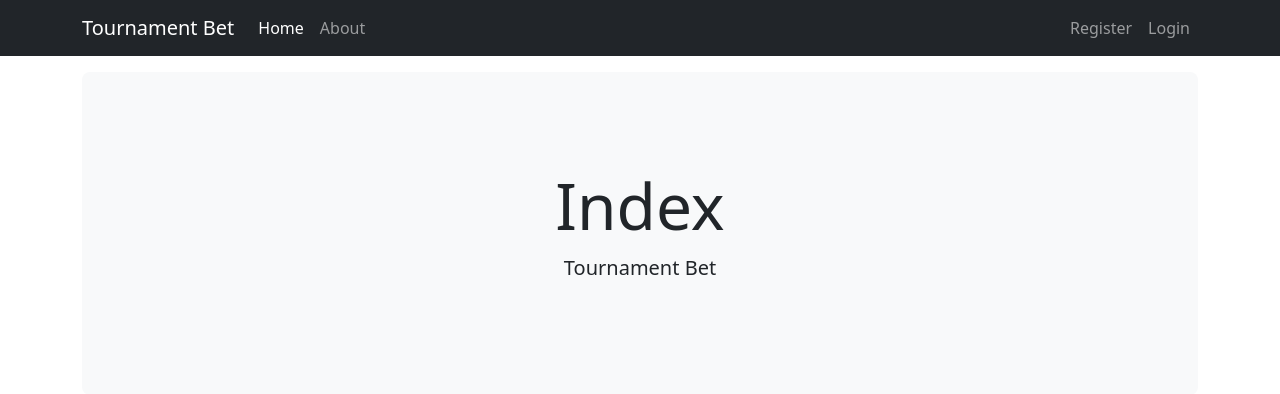
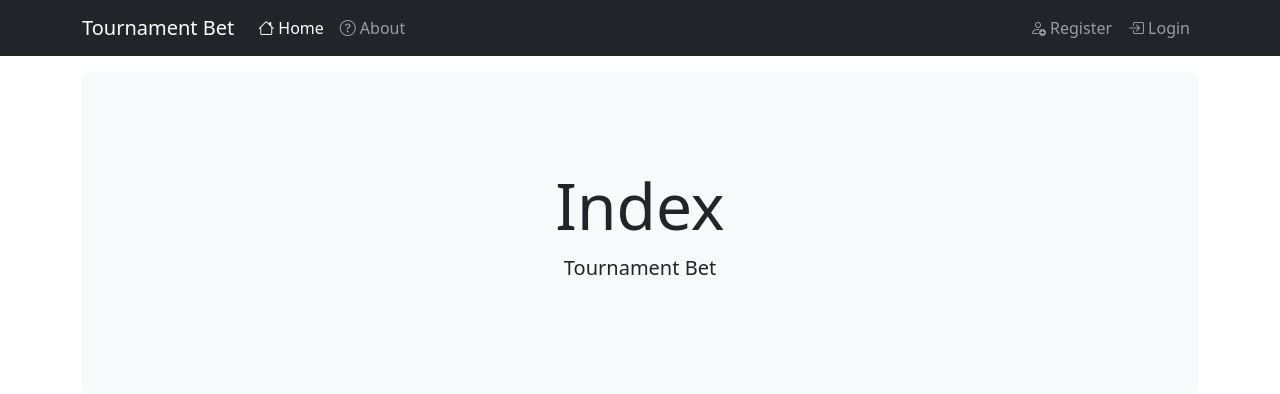
Before and after one commit to thulin82/tournament_bet, a PHP site: page / in a window 1280 px wide. Shown: the top 394 px of the page. Run offline with PHP 8.4, Linux system fonts and the light colour scheme; data that the repository does not hold is empty.

Commit message:
Change font awesome to bootstrap icons and made use of them

```diff
--- a/src/views/inc/header.php
+++ b/src/views/inc/header.php
@@ -4,7 +4,7 @@
     <meta charset="utf-8">
     <meta name="viewport" content="width=device-width, initial-scale=1, shrink-to-fit=no">
     <link href="https://cdn.jsdelivr.net/npm/bootstrap@5.3.0/dist/css/bootstrap.min.css" rel="stylesheet" integrity="sha384-9ndCyUaIbzAi2FUVXJi0CjmCapSmO7SnpJef0486qhLnuZ2cdeRhO02iuK6FUUVM" crossorigin="anonymous">
-    <link rel="stylesheet" href="https://stackpath.bootstrapcdn.com/font-awesome/4.7.0/css/font-awesome.min.css">
+    <link rel="stylesheet" href="https://cdn.jsdelivr.net/npm/bootstrap-icons@1.10.5/font/bootstrap-icons.css">
     <link rel="stylesheet" href="<?php echo URLROOT; ?>/css/style.css">
     <link rel="icon" type="image/png" href="/img/favicon-512.png" sizes="512x512" />
     <title><?php echo APPNAME; ?></title>
--- a/src/views/inc/navbar.php
+++ b/src/views/inc/navbar.php
@@ -8,17 +8,17 @@
     <div class="collapse navbar-collapse" id="navbarsExampleDefault">
       <ul class="navbar-nav me-auto">
         <li class="nav-item">
-          <a class="nav-link <?php if ($_SERVER['REQUEST_URI'] =='/') {echo 'active';} ?>" href="<?php echo URLROOT; ?>">Home</a>
+          <a class="nav-link <?php if ($_SERVER['REQUEST_URI'] =='/') {echo 'active';} ?>" href="<?php echo URLROOT; ?>"><i class="bi bi-house me-1"></i>Home</a>
         </li>
         <li class="nav-item">
-          <a class="nav-link <?php if ($_SERVER['REQUEST_URI'] == '/pages/about') {echo 'active';} ?>" href="<?php echo URLROOT; ?>/pages/about">About</a>
+          <a class="nav-link <?php if ($_SERVER['REQUEST_URI'] == '/pages/about') {echo 'active';} ?>" href="<?php echo URLROOT; ?>/pages/about"><i class="bi bi-question-circle me-1"></i>About</a>
         </li>
         <?php if (isset($_SESSION['user_id'])) : ?>
         <li class="nav-item">
-          <a class="nav-link <?php if ($_SERVER['REQUEST_URI'] =='/bets') {echo 'active';} ?>" href="<?php echo URLROOT; ?>/bets">Bets</a>
+          <a class="nav-link <?php if ($_SERVER['REQUEST_URI'] =='/bets') {echo 'active';} ?>" href="<?php echo URLROOT; ?>/bets"><i class="bi bi-cash-coin me-1"></i>Bets</a>
         </li>
         <li class="nav-item">
-          <a class="nav-link <?php if ($_SERVER['REQUEST_URI'] =='/bets/results') {echo 'active';} ?>" href="<?php echo URLROOT; ?>/bets/results">Results</a>
+          <a class="nav-link <?php if ($_SERVER['REQUEST_URI'] =='/bets/results') {echo 'active';} ?>" href="<?php echo URLROOT; ?>/bets/results"><i class="bi bi-trophy me-1"></i>Results</a>
         </li>
         <?php endif; ?>
       </ul>
@@ -28,14 +28,14 @@
           <a class="nav-link" href="#">Logged in as <?php echo $_SESSION['user_name']; ?></a>
         </li>
         <li class="nav-item">
-          <a class="nav-link" href="<?php echo URLROOT; ?>/users/logout">Logout</a>
+          <a class="nav-link" href="<?php echo URLROOT; ?>/users/logout"><i class="bi bi-box-arrow-right me-1"></i>Logout</a>
         </li>
       <?php else : ?>
         <li class="nav-item">
-          <a class="nav-link <?php if ($_SERVER['REQUEST_URI'] =='/users/register') {echo 'active';} ?>" href="<?php echo URLROOT; ?>/users/register">Register</a>
+          <a class="nav-link <?php if ($_SERVER['REQUEST_URI'] =='/users/register') {echo 'active';} ?>" href="<?php echo URLROOT; ?>/users/register"><i class="bi bi-person-add me-1"></i>Register</a>
         </li>
         <li class="nav-item">
-          <a class="nav-link <?php if ($_SERVER['REQUEST_URI'] =='/users/login') {echo 'active';} ?>" href="<?php echo URLROOT; ?>/users/login">Login</a>
+          <a class="nav-link <?php if ($_SERVER['REQUEST_URI'] =='/users/login') {echo 'active';} ?>" href="<?php echo URLROOT; ?>/users/login"><i class="bi bi-box-arrow-in-right me-1"></i>Login</a>
         </li>
       <?php endif; ?>
       </ul>
```
